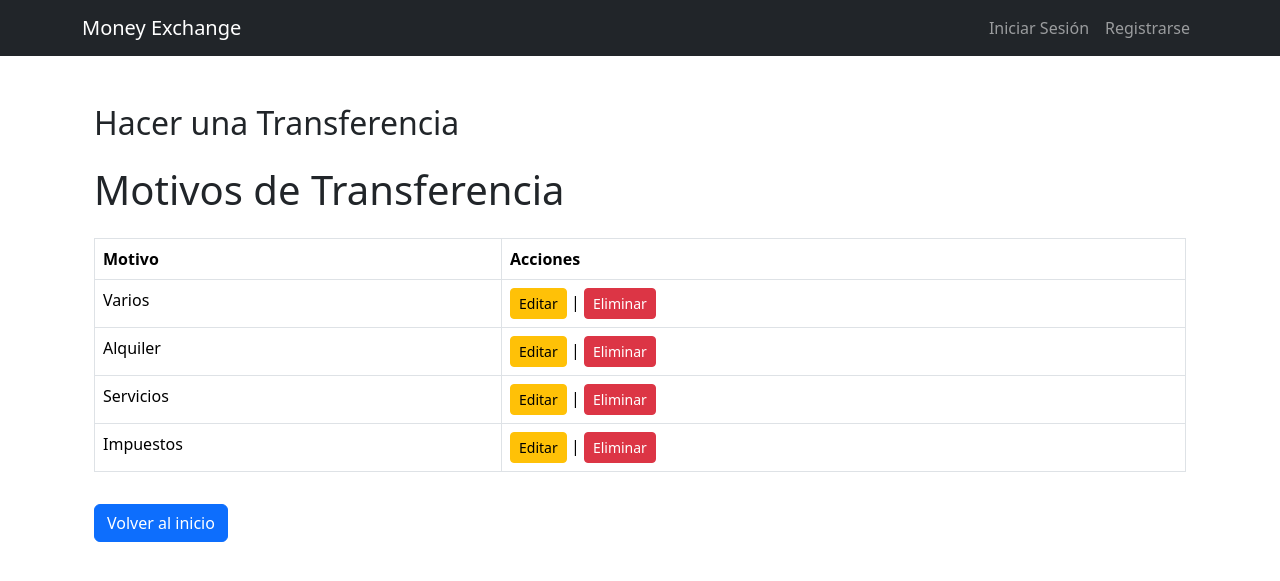
After one commit to joaquinDemarchi/money_exchange, a Django app: page /admi/reasons/ in a window 1280 px wide. The commit adds this page. Shown: the top 581 px of the page. Run offline with Django 5.2, Linux system fonts and the light colour scheme; data comes from the database, SQL or seed files in the repository; both versions use the stored data as it was after the commit.

Commit message:
cambios 27/11

```diff
--- /dev/null
+++ b/core/templates/core/admi_reasons.html
@@ -0,0 +1,37 @@
+
+{% extends 'core/base.html' %}
+
+{% block title %}Transferencia{% endblock %}
+
+{% block content %}
+<div class="container mt-5">
+    <h2 class="mb-4">Hacer una Transferencia</h2>
+    <h1 class="mb-4">Motivos de Transferencia</h1>
+
+    <table class="table table-bordered">
+        <thead class="thead-dark">
+            <tr>
+                <th>Motivo</th>
+                <th>Acciones</th>
+            </tr>
+        </thead>
+        <tbody>
+            {% for reason in reasons %}
+            <tr>
+                <td>{{ reason.name }}</td>
+                <td>
+                    <a href="#" class="btn btn-warning btn-sm">Editar</a> |
+                    <a href="#" class="btn btn-danger btn-sm">Eliminar</a>
+                    {% comment %}
+                    <!-- <a href="{% url 'admin_reason_edit' reason.id %}" class="btn btn-warning btn-sm">Editar</a> |
+                    <a href="{% url 'admin_reason_delete' reason.id %}" class="btn btn-danger btn-sm">Eliminar</a> -->
+                    {% endcomment %}
+                </td>
+            </tr>
+            {% endfor %}
+        </tbody>
+    </table>
+
+    <a href="{% url 'home' %}" class="btn btn-primary mt-3">Volver al inicio</a>
+</div>
+{% endblock %}
--- a/core/templates/core/base.html
+++ b/core/templates/core/base.html
@@ -16,9 +16,11 @@
                     {% if user.is_authenticated %}
                     <!-- Si el usuario está autenticado, muestra las siguientes opciones -->
                         <li class="nav-item"><a class="nav-link" href="{% url 'profile' %}">Perfil</a></li>
+                        <!-- <li class="nav-item"><a class="nav-link" href="{% url 'pf_update' %}">Actualizar perfil</a></li> -->
                         <li class="nav-item"><a class="nav-link" href="{% url 'transfer' %}">Transferir</a></li>
                         {% if user.is_admin %}
-                            <li class="nav-item"><a class="nav-link" href="{% url 'admin_users' %}">Usuarios</a></li>
+                            <li class="nav-item"><a class="nav-link" href="{% url 'admi_users' %}">Usuarios</a></li>
+                            <li class="nav-item"><a class="nav-link" href="{% url 'admi_reasons' %}">Motivos Transferencia</a></li>
                         {% endif %}
 
                         <!-- Formulario para logout -->
--- a/core/urls.py
+++ b/core/urls.py
@@ -10,6 +10,6 @@ urlpatterns = [
     path('profile/', UserProfileView.as_view(), name='profile'),
     path('profile/update', ProfileUpdateView.as_view(), name='pf_update'),
     path('transfer/', TransactionCreateView.as_view(), name='transfer'),
-    path('admin/users/', AdminUserListView.as_view(), name='admin_users'),
-    path('admin/reasons/', AdminReasonListView.as_view(), name='admin_reasons'),
+    path('admi/users/', AdminUserListView.as_view(), name='admi_users'),
+    path('admi/reasons/', AdminReasonListView.as_view(), name='admi_reasons'),
 ]
--- a/core/views.py
+++ b/core/views.py
@@ -48,12 +48,12 @@ class TransactionCreateView(CreateView):
 # Administración
 class AdminUserListView(ListView):
     model = User
-    template_name = 'core/admin_users.html'
+    template_name = 'core/admi_users.html'
     context_object_name = 'users'
 
 class AdminReasonListView(ListView):
     model = TransferReason
-    template_name = 'core/admin_reasons.html'
+    template_name = 'core/admi_reasons.html'
     context_object_name = 'reasons'
 
 
--- a/money_exchange/urls.py
+++ b/money_exchange/urls.py
@@ -9,5 +9,5 @@ urlpatterns = [
 ]
 
 # Configuración para servir archivos de medios (imágenes de perfil) en desarrollo
-if settings.DEBUG:
-    urlpatterns += static(settings.MEDIA_URL, document_root=settings.MEDIA_ROOT)
+#if settings.DEBUG:
+ #   urlpatterns += static(settings.MEDIA_URL, document_root=settings.MEDIA_ROOT)
```
Also changed, not shown: core/templates/core/admin_reasons.html (deleted, +0 -38 lines), core/templates/core/admi_users.html (renamed from core/templates/core/admin_users.html), db.sqlite3.
